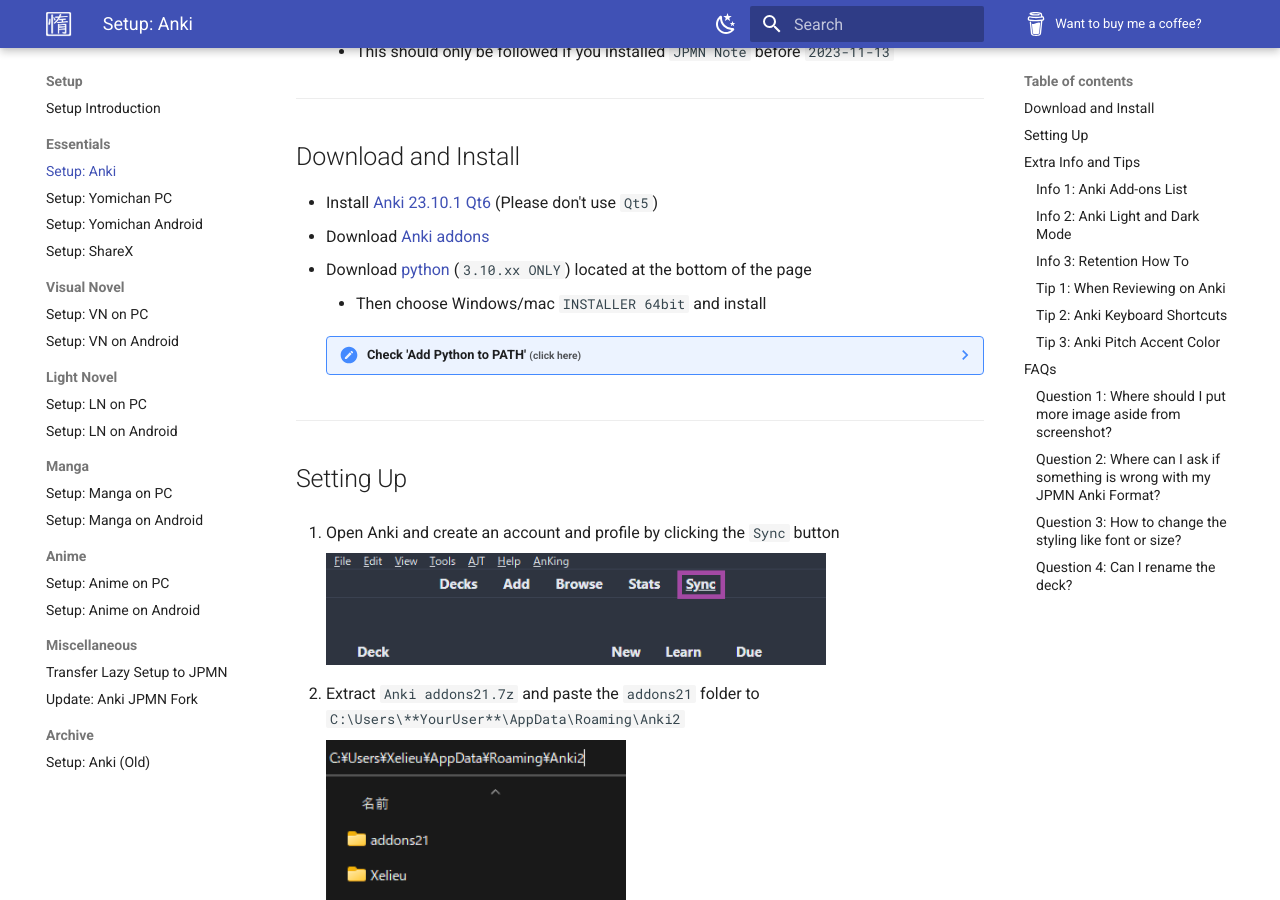
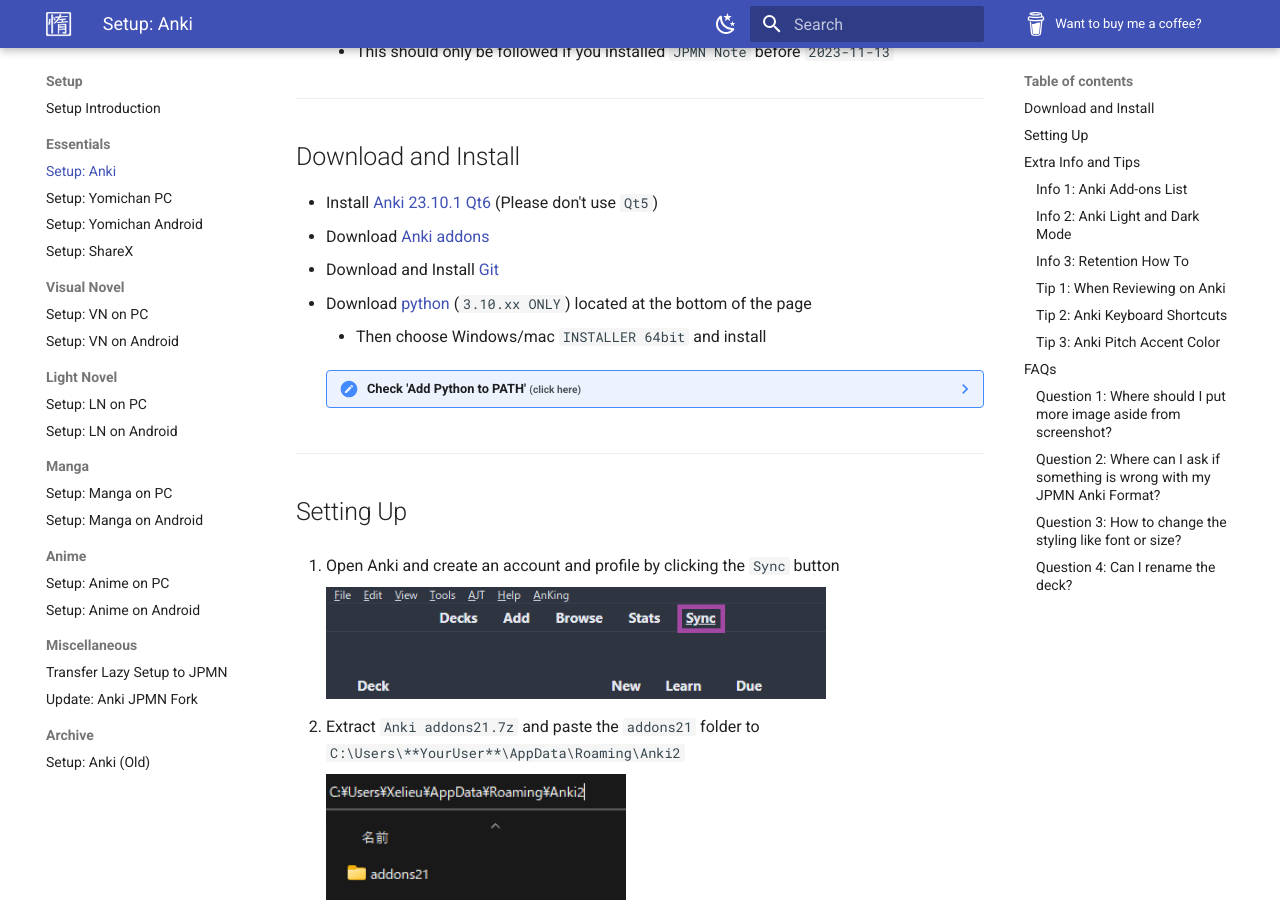
Before and after one commit to Xelieu/xelieu.github.io, an MkDocs documentation site: the page built from docs/jp-lazy-guide/setupAnki.md, in a window 1280 px wide and 900 px high, scrolled down 441 px. Built offline with MkDocs 1.6.1 and Material for MkDocs 9.7.7, drawn with Linux system fonts in a browser that asks for light colours.

Commit message:
$updated info

```diff
--- a/docs/jp-lazy-guide/setupAnki.md
+++ b/docs/jp-lazy-guide/setupAnki.md
@@ -14,6 +14,7 @@
 
 - Install [Anki 23.10.1 Qt6](https://github.com/ankitects/anki/releases/tag/23.10.1) (Please don't use `Qt5`)
 - Download [Anki addons](https://drive.google.com/drive/folders/1qdElBZ_1CCjyVuKCrxHegtGYludG0HVw?usp=sharing)
+- Download and Install [Git](https://github.com/git-for-windows/git/releases/download/v2.40.1.windows.1/Git-2.40.1-64-bit.exe)
 - Download [python](https://www.python.org/downloads/release/python-31011/) (`3.10.xx ONLY`) located at the bottom of the page
     - Then choose Windows/mac `INSTALLER 64bit` and install
 
```
